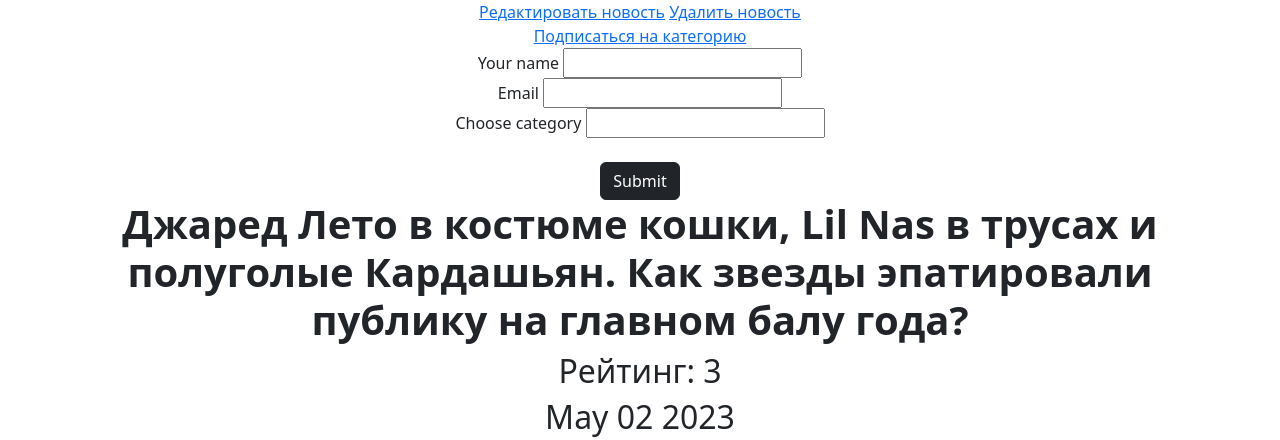
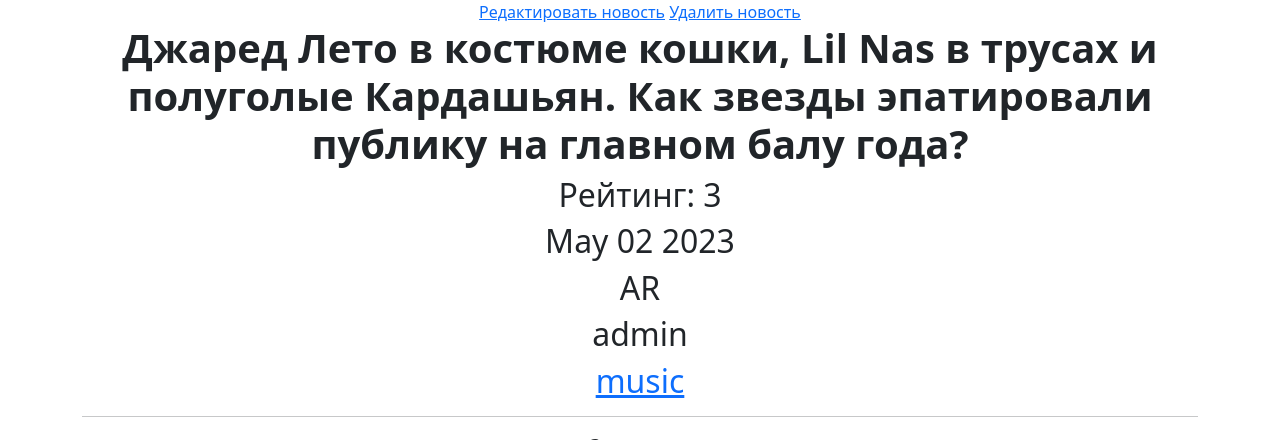
Before and after one commit to 96anastasia96/SkillFactory_NewsPortal, a Django app: page /news/6/ in a window 1280 px wide; the page is wider, and only the part inside the window is pictured. Shown: the part 80-520 px from the top of that part. Run offline with Django 4.2, Linux system fonts and the light colour scheme; data comes from the database, SQL or seed files in the repository; some libraries are stand-ins or nearby versions.

Commit message:
Обновлено

```diff
--- a/project/NewsPortal/admin.py
+++ b/project/NewsPortal/admin.py
@@ -1,5 +1,6 @@
 from django.contrib import admin
-from .models import Post, Category, SubscribedUsers
+from .models import Post, Category
+    #Profile
 
 
 class SubscribedUsersAdmin(admin.ModelAdmin):
@@ -8,4 +9,5 @@
 
 admin.site.register(Post)
 admin.site.register(Category)
-admin.site.register(SubscribedUsers, SubscribedUsersAdmin)
+#admin.site.register(SubscribedUsers, SubscribedUsersAdmin)
+#admin.site.register(Profile)
--- a/project/NewsPortal/models.py
+++ b/project/NewsPortal/models.py
@@ -35,9 +35,13 @@
 
 class Category(models.Model):
     name = models.CharField(max_length=40, unique=True)
+    subscribe = models.ManyToManyField(User,
+                                       related_name="subscribed_by",
+                                       symmetrical=False,
+                                       blank=True)
 
     def __str__(self):
-        return self.name
+        return f'{self.name.title()}'
 
     def get_absolute_url(self):
         return reverse('add_category')
@@ -125,11 +129,22 @@
         return reverse('post_detail', kwargs={'pk': self.object.pk})
 
 
-class SubscribedUsers(models.Model):
-    name = models.CharField(max_length=100)
-    email = models.EmailField(unique=True, max_length=100)
-    created_date = models.DateTimeField('Date created', default=timezone.now)
-    category = models.ManyToManyField(Category)
+#class SubscribedUsers(models.Model):
+#    name = models.CharField(max_length=100)
+#    email = models.EmailField(unique=True, max_length=100)
+#    created_date = models.DateTimeField('Date created', default=timezone.now)
+#    category = models.ManyToManyField(Category)
+#
+#    def __str__(self):
+#        return self.email
 
-    def __str__(self):
-        return self.email
+
+#class Profile(models.Model):
+#    user = models.OneToOneField(User, on_delete=models.CASCADE)
+#    subscribe = models.ManyToManyField(Category,
+#                                       related_name="subscribed_by",
+#                                       symmetrical=False,
+#                                       blank=True)
+#
+#    def __str__(self):
+#        return self.user.username
--- a/project/NewsPortal/urls.py
+++ b/project/NewsPortal/urls.py
@@ -1,7 +1,7 @@
 from django.urls import path
 from .views import (PostList, PostDetailView, PostCreate, PostUpdate, PostDelete, SearchResultsView, ArticleDelete,
-                    ArticleUpdate, ArticleCreate, ArticleDetailView, byebye, AppointmentView, subscribe, CategoryView,
-                    AddCategoryView)
+                    ArticleUpdate, ArticleCreate, ArticleDetailView, byebye, AppointmentView, CategoryView,
+                    AddCategoryView, CategoryList)
 
 urlpatterns = [
     path('posts/', PostList.as_view(), name ='post_list'),
@@ -18,9 +18,10 @@
 #path('news_by_category/', PostCategoryList.as_view(), name='news_by_category'),
     path('appointment_created/', AppointmentView.as_view(), name='appointment_created'),
     path('make_appointment/', AppointmentView.as_view(), name='make_appointment'),
-    path('subscribe/', subscribe, name='subscribe'),
+#path('subscribe/', subscribe, name='subscribe'),
 #path('news_by_category/<int:pk>/', PostCategoryList.as_view(), name='category-detail'),
     path('category/<str:cats>/', CategoryView, name='category'),
     path('add_category/', AddCategoryView.as_view(), name='add_category'),
+    path('category_list/', CategoryList.as_view(), name='category_list'),
 
 ]
--- a/project/NewsPortal/views.py
+++ b/project/NewsPortal/views.py
@@ -10,7 +10,7 @@
 from django.utils.decorators import method_decorator
 from django.views import View
 from django.views.generic import (ListView, DetailView, CreateView, UpdateView, DeleteView)
-from .models import Post, Appointment, SubscribedUsers, Category
+from .models import Post, Appointment, Category
 from .filters import PostFilter
 from .forms import PostForm
 from django.db.models import Q
@@ -181,42 +181,42 @@
         return redirect('make_appointment')
 
 
-def subscribe(request):
-    if request.method == 'POST':
-        name = request.POST.get('name', None)
-        email = request.POST.get('email', None)
-        category = request.POST.get('category', None)
-
-        if not email or not name:
-            messages.error(request,
-                           f"Found registered user with associated {email} email. You must login to subscribe or unsubscribe.")
-            return redirect("/")
-
-        if get_user_model().objects.filter(email=email).first():
-            messages.error(request,
-                           f"Found registered user with associated {email} email. You must login to subscribe or unsubscribe.")
-            return redirect(request.META.get("HTTP_REFERER", "/"))
-
-        subscribe_user = SubscribedUsers.objects.filter(email=email).first()
-        if subscribe_user:
-            messages.error(request, f"{email} email address is already subscriber.")
-            return redirect(request.META.get("HTTP_REFERER", "/"))
-
-        try:
-            validate_email(email)
-        except ValidationError as e:
-            messages.error(request, e.messages[0])
-            return redirect("/")
-
-        subscribe_model_instance = SubscribedUsers()
-        subscribe_model_instance.name = name
-        subscribe_model_instance.email = email
-        subscribe_model_instance.category = category
-        subscribe_model_instance.save()
-        messages.success(request, f'{email} email was successfully subscribed to our newsletter!')
-        return redirect(request.META.get("HTTP_REFERER", "/"))
-
-
+#def subscribe(request):
+#    if request.method == 'POST':
+#        name = request.POST.get('name', None)
+#        email = request.POST.get('email', None)
+#        category = request.POST.get('category', None)
+#
+#        if not email or not name:
+#            messages.error(request,
+#                           f"Found registered user with associated {email} email. You must login to subscribe or unsubscribe.")
+#            return redirect("/")
+#
+#        if get_user_model().objects.filter(email=email).first():
+#            messages.error(request,
+#                           f"Found registered user with associated {email} email. You must login to subscribe or unsubscribe.")
+#            return redirect(request.META.get("HTTP_REFERER", "/"))
+#
+#        subscribe_user = SubscribedUsers.objects.filter(email=email).first()
+#        if subscribe_user:
+#            messages.error(request, f"{email} email address is already subscriber.")
+#            return redirect(request.META.get("HTTP_REFERER", "/"))
+#
+#        try:
+#            validate_email(email)
+#        except ValidationError as e:
+#            messages.error(request, e.messages[0])
+#            return redirect("/")
+#
+#        subscribe_model_instance = SubscribedUsers()
+#        subscribe_model_instance.name = name
+#        subscribe_model_instance.email = email
+#        subscribe_model_instance.category = category
+#        subscribe_model_instance.save()
+#        messages.success(request, f'{email} email was successfully subscribed to our newsletter!')
+#        return redirect(request.META.get("HTTP_REFERER", "/"))
+#
+#
 # @user_is_superuser
 # def newsletter(request):
 #    form = NewsletterForm()
@@ -233,3 +233,9 @@
     model = Category
     template_name = 'add_category.html'
     fields = '__all__'
+
+
+class CategoryList(ListView):
+    model = Category
+    template_name = 'category_list.html'
+    context_object_name = 'category'
--- a/project/templates/article.html
+++ b/project/templates/article.html
@@ -16,7 +16,8 @@
 <h2>{{ article.time_in|date:'M d Y' }}</h2>
 <h2>{{ article.type }}</h2>
 <h2>{{ article.author }}</h2>
-<a href="{%url 'article' article.pk %}">Подписаться на категорию</a></td>
+<h2><a href="{% url 'category' article.category %}">{{ article.category }}</a></h2>
+
 
 
 
--- a/project/templates/some_news.html
+++ b/project/templates/some_news.html
@@ -9,18 +9,7 @@
 {% block content %}
 <a href="{%url 'post_edit' some_news.pk%}">Редактировать новость</a>
 <a href="{%url 'post_delete' some_news.pk%}">Удалить новость</a> <br>
-<a href="{%url 'some_news' some_news.pk %}">Подписаться на категорию</a></td>
 
-<form action="{% url 'subscribe' %}" method="POST">
-
-  {% csrf_token %}
-  <label for="name">Your name</label>
-  <input type="text" name="name"> <br>
-  <label for="email"> Email</label>
-  <input type="email" name="email"> <br>
-    <label for="category"> Choose category</label>
-  <input type="category" name="category"><br><br>
-  <input type="submit" class="btn btn-dark">
 
 </form>
 <h1><b> {{ some_news.title}} </b></h1>
@@ -30,7 +19,7 @@
 <h2>{{ some_news.time_in|date:'M d Y' }}</h2>
 <h2>{{ some_news.type }}</h2>
 <h2>{{ some_news.author }}</h2>
-<h2>{{ some_news.category.name }}</h2>
+<h2><a href="{% url 'category' some_news.category %}">{{ some_news.category }}</a></h2>
 
 <hr>
 <h3><em> Содержание: </em></h3>
```
Also changed, not shown: project/db.sqlite3.
